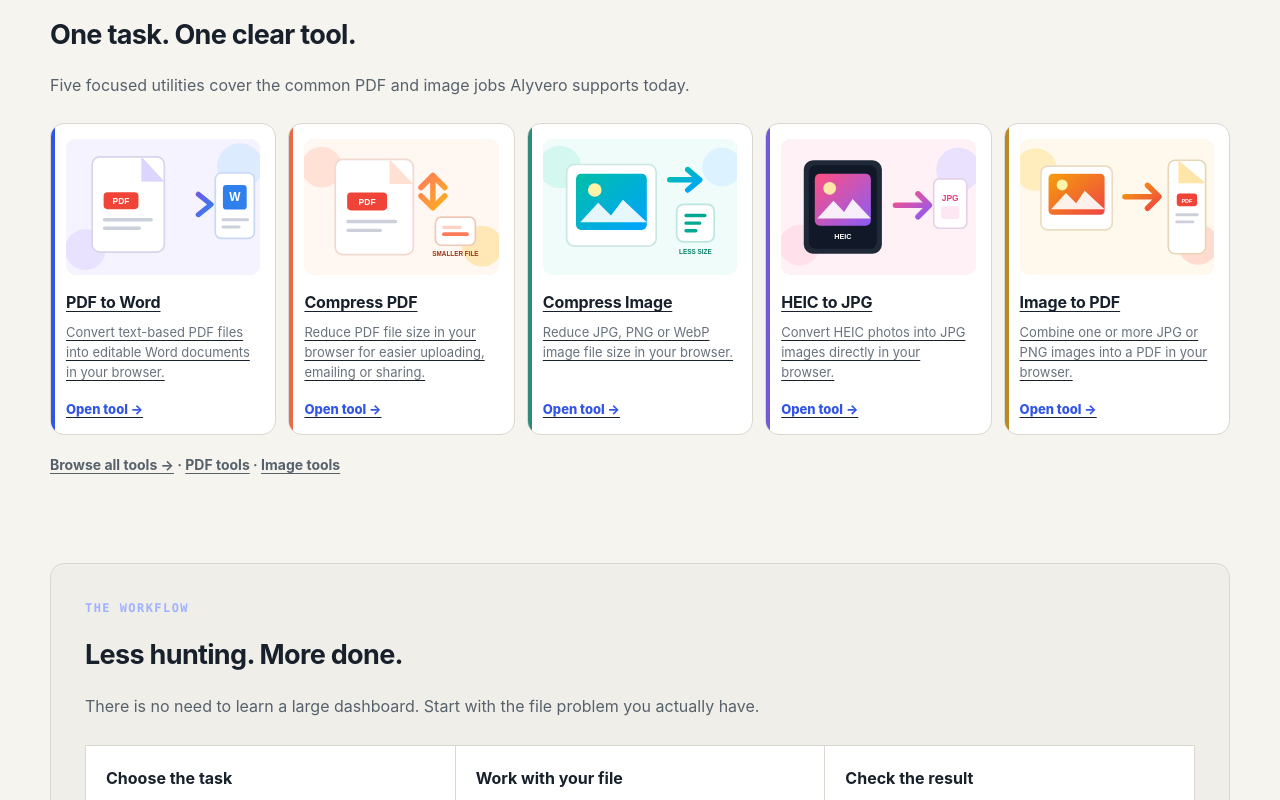
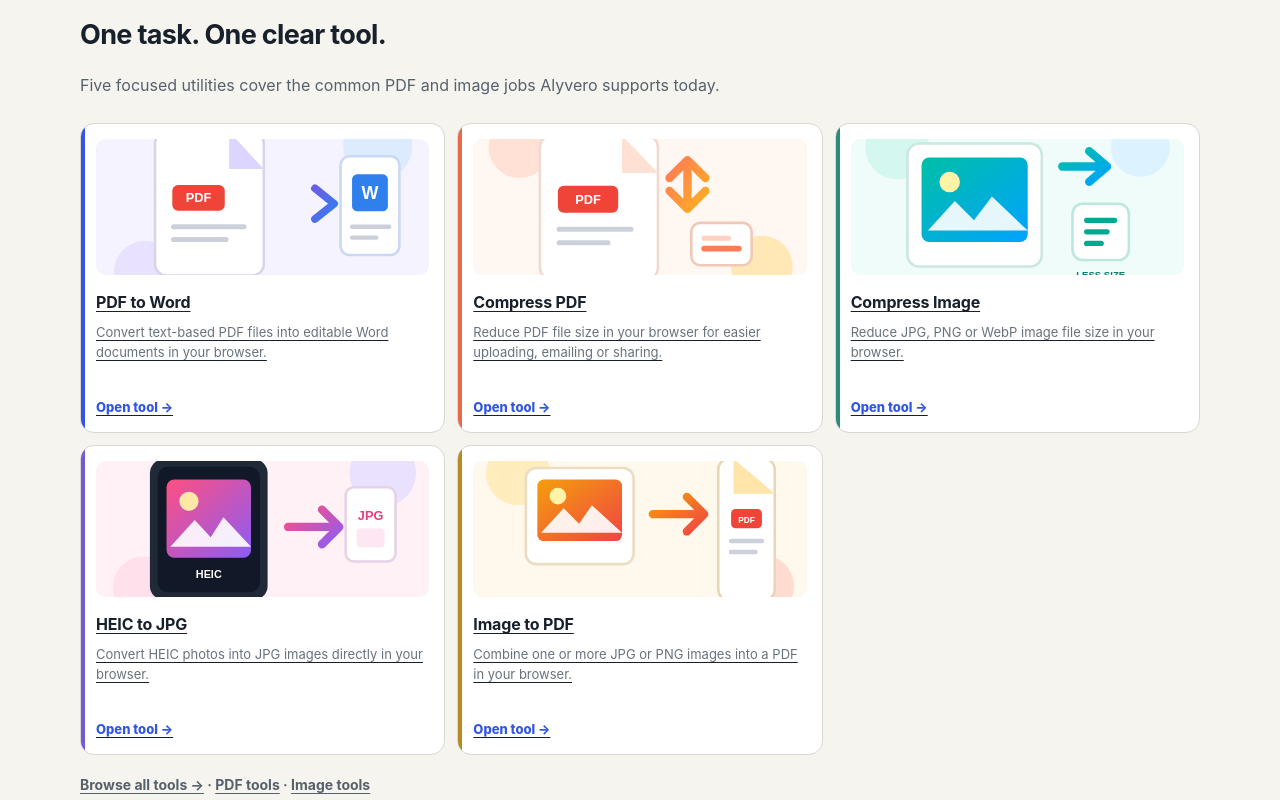
Before and after one commit to rindodi/alyvero, a Next.js app: page / in a window 1280 px wide. Shown: the part 620-1420 px from the top of the page. Built offline with nearby package versions, Linux system fonts and the light colour scheme.

Commit message:
Remove homepage sidebar and improve desktop proportions

```diff
--- a/app/globals.css
+++ b/app/globals.css
@@ -21,7 +21,7 @@ button{cursor:pointer}
 .desktop-navigation a{color:#4f5964;text-decoration:none}
 .desktop-navigation a:hover{color:var(--blue)}
 main{min-height:calc(100vh - 160px)}
-.container{width:min(var(--max),calc(100% - 40px));margin:0 auto}
+.container{width:min(var(--max),calc(100% - 40px));margin:0 auto}.home-page{max-width:1120px}.home-page aside,.home-page .sidebar,.home-page [class*="sidebar"]{display:none!important}
 .hero{padding:64px 0 54px;display:block;position:relative}
 .hero:before{content:"";position:absolute;inset:0 55% 0 -20vw;background:linear-gradient(110deg,#ebe9e2,transparent 72%);z-index:-1}.hero>div{max-width:820px}
 .eyebrow{margin:0 0 15px;font:700 12px/1.2 ui-monospace,SFMono-Regular,Menlo,monospace;letter-spacing:.12em;text-transform:uppercase;color:var(--blue)}
@@ -40,7 +40,7 @@ main{min-height:calc(100vh - 160px)}
 .section h2,.content-block h2{font-size:27px;letter-spacing:-.025em;margin:0 0 14px}
 .section>p,.content-block>p{color:#56616c;line-height:1.75}
 .section-rule{border-top:1px solid var(--rule)}
-.tool-grid{display:grid;grid-template-columns:repeat(5,1fr);gap:12px;margin-top:24px}
+.tool-grid{display:grid;grid-template-columns:repeat(3,1fr);gap:12px;margin-top:24px}
 .tool-card{background:var(--surface);border:1px solid var(--rule);border-radius:14px;padding:15px;min-height:310px;display:flex;flex-direction:column;transition:transform .16s ease,border-color .16s ease;position:relative;overflow:hidden}
 .tool-card:before{content:"";position:absolute;left:0;top:0;bottom:0;width:4px;background:var(--blue)}
 .tool-card:nth-child(2):before{background:var(--coral)}.tool-card:nth-child(3):before{background:var(--mint)}.tool-card:nth-child(4):before{background:#7358d8}.tool-card:nth-child(5):before{background:#b98a24}
```
